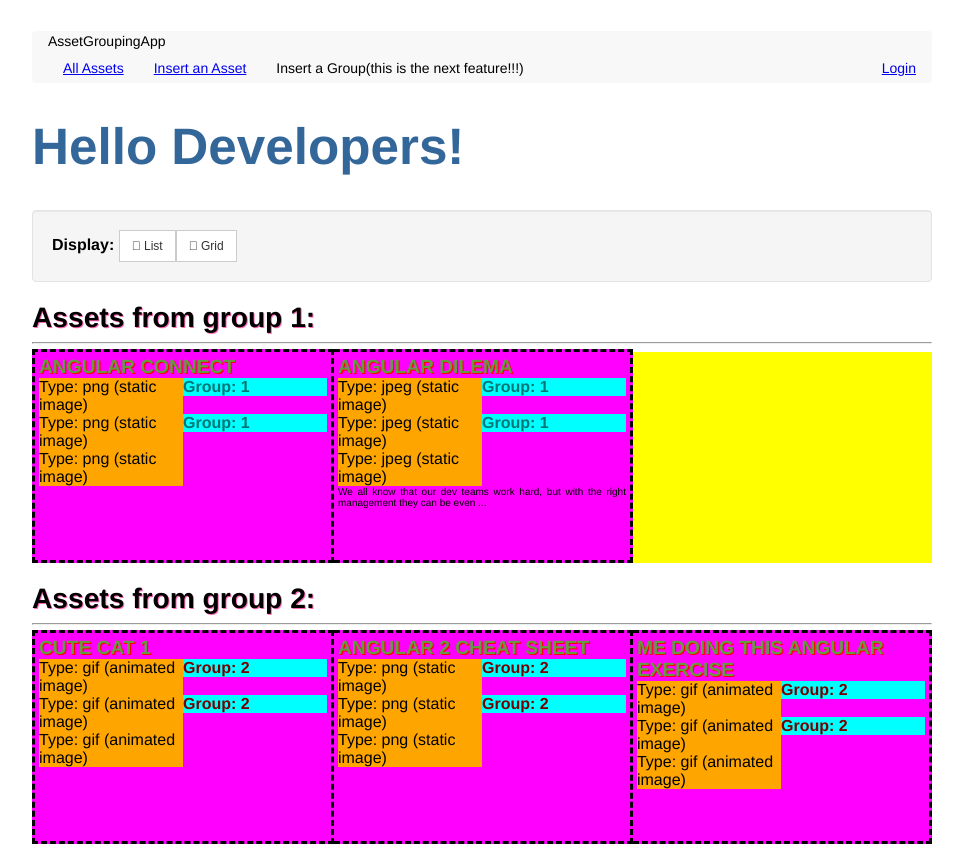
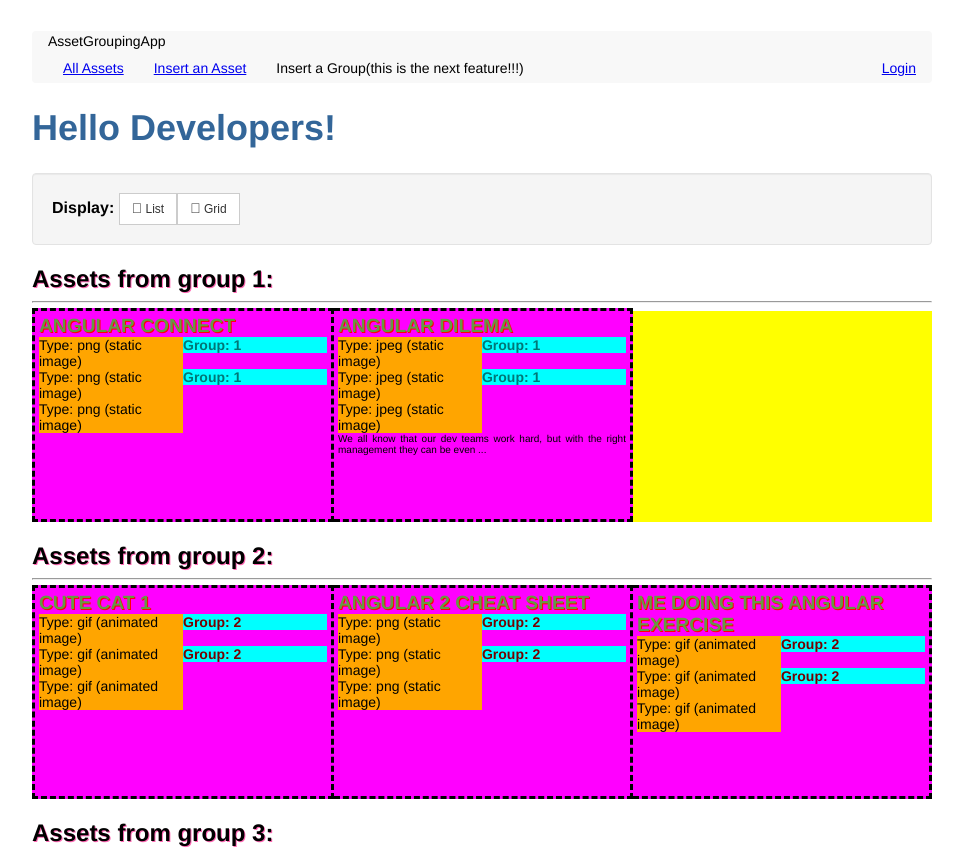
Before and after one commit to dalabarda/angular-asset-grouping-app-exercise, an Angular app: page /events in a window 1280 px wide. Shown: the top 849 px of the page, without its empty margins (158-1121 px from the left). Built offline with nearby package versions, Linux system fonts and the light colour scheme.

Commit message:
2 files modified

```diff
--- a/src/app/ui/assetItem.component.css
+++ b/src/app/ui/assetItem.component.css
@@ -31,14 +31,3 @@
     .cont {
       display: grid;
     }
-
-    span {
-      font-size: 12px; /* Some tweener fallback that doesn't look awful */
-      font-size: 1.6vw;
-    }
-
-    @media screen and (min-width: 1000px) {
-      span {
-        font-size: 16px;
-      }
-    }
--- a/src/styles.css
+++ b/src/styles.css
@@ -12,6 +12,11 @@ h1 {
   color: #369;
   font-size: 4.0vw;
 }
+@media screen and (min-width: 1000px) {
+  h1 {
+    font-size: 36px;
+  }
+}
 
 h2 {
   font-size: 2.2vw;
@@ -19,12 +24,27 @@ h2 {
   margin: 0px;
   text-shadow: 1px 1px hotpink;
 }
+@media screen and (min-width: 1000px) {
+  h2 {
+    font-size: 24px;
+  }
+}
 
 h3 {
   font-size: 1.5vw;
   color: #694;
   margin: 0px;
   text-shadow: 1px 1px red;
+}
+
+span {
+  font-size: 12px; /* Some tweener fallback that doesn't look awful */
+  font-size: 1.45vw;
+}
+@media screen and (min-width: 1000px) {
+  span {
+    font-size: 14px;
+  }
 }
 
 a {
@@ -35,6 +55,8 @@ a {
     font-size: 14px;
   }
 }
+
+
 
 
 button {
```
